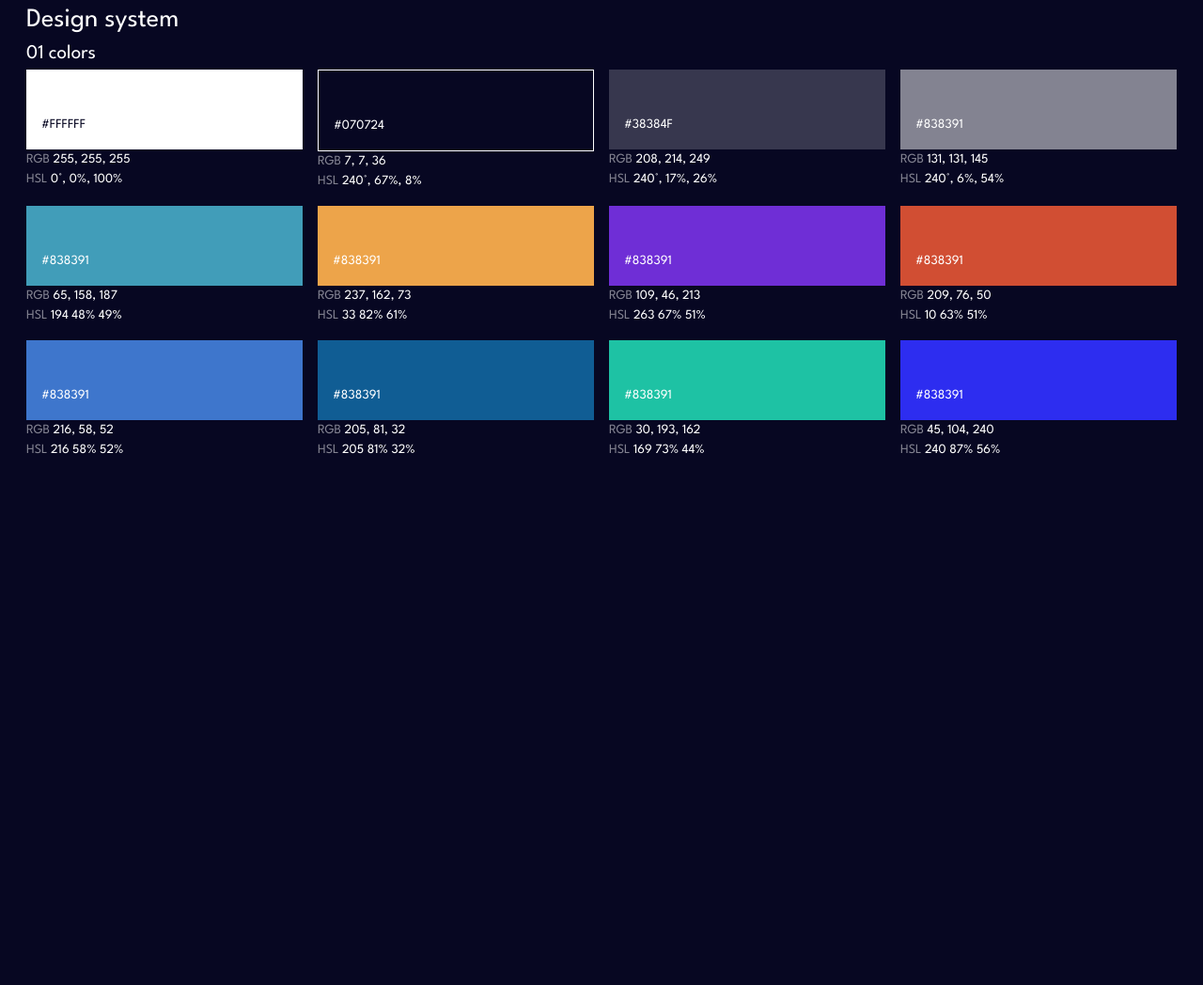
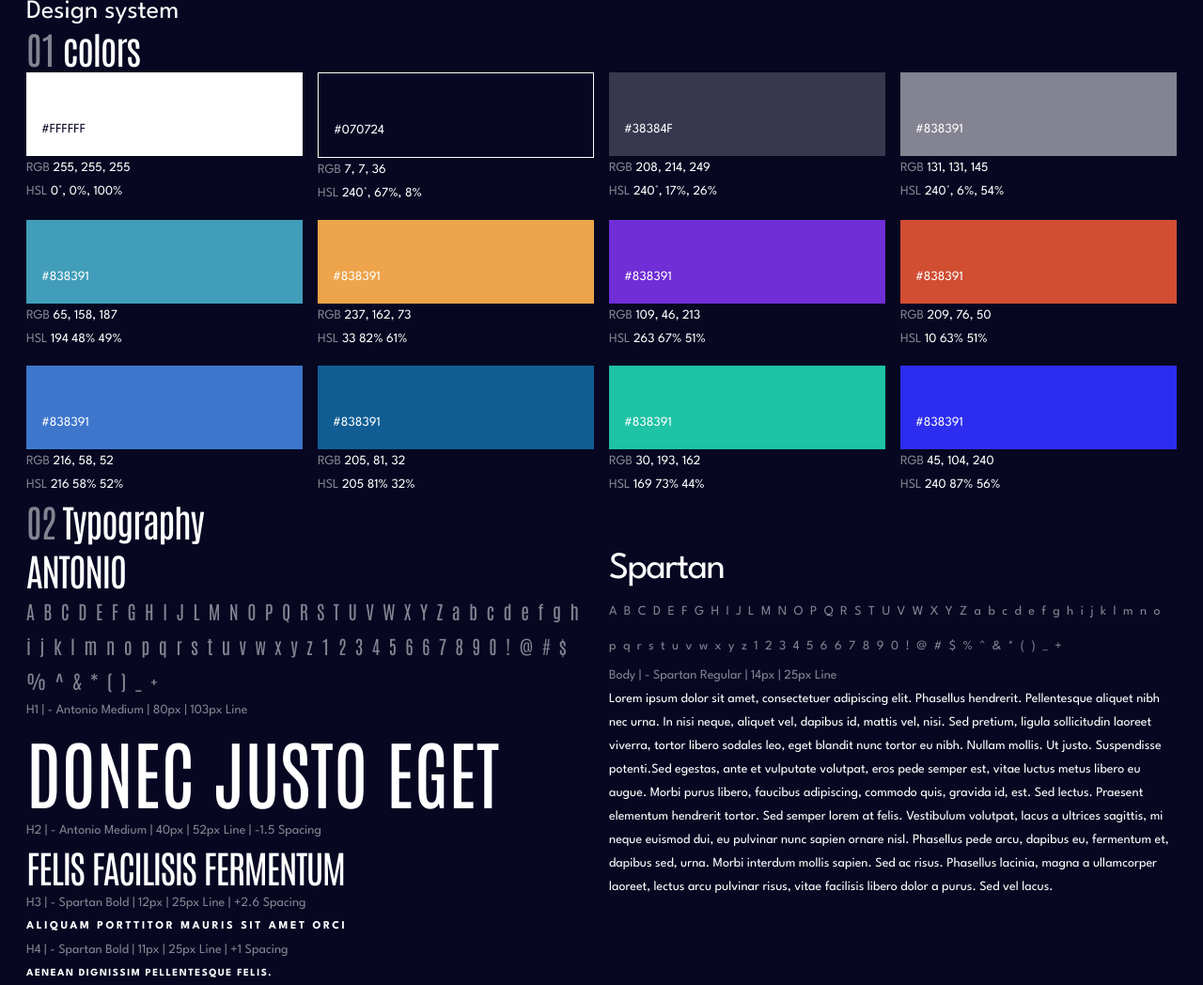
Before and after one commit to RaimondasSileikis/planets-fact-site, a website: page design-system.html in a window 1280 px wide. Shown: the whole page at 94% size. Before the commit the page ends 800 px from the top, so only its background shows below. Drawn offline with Linux system fonts and the light colour scheme.

Commit message:
design-system typography

```diff
--- a/design-system.html
+++ b/design-system.html
@@ -3,16 +3,15 @@
         <title>Design system</title>
 
         <link rel="preconnect" href="https://fonts.googleapis.com">
-        <link rel="preconnect" href="https://fonts.gstatic.com" crossorigin>
-        <link href="https://fonts.googleapis.com/css2?family=Antonio&family=League+Spartan:wght@400;700&display=swap" rel="stylesheet">
-
+<link rel="preconnect" href="https://fonts.gstatic.com" crossorigin>
+<link href="https://fonts.googleapis.com/css2?family=Antonio:wght@400;700&family=League+Spartan:wght@400;700&display=swap" rel="stylesheet">
         <link rel="stylesheet" href="index.css">
     </head>
     <body>
         <div class="container ">
             <h1>Design system</h1>
             <section id="colors">
-                <h2><span>01</span> colors</h2>
+                <h2 class="ff-antonio fs-500"><span class="text-accent">01</span> colors</h2>
                 <div class="grid" style="grid-template-columns: 1fr 1fr 1fr 1fr; ">
                     <div style="flex-grow: 1;">
                         <div class="bg-white text-dark" style="padding: 3rem 1rem 1rem; ">#FFFFFF</div>
@@ -88,6 +87,50 @@
 
                 </div>
             </section>
+
+            <section id="colors">
+                <h2 class="ff-antonio fs-500"><span class="text-accent">02</span> Typography</h2>
+                <div class="flex">
+                    <div style="flex-basis: 100%">
+                        <div>
+                            <p  class="fs-500 ff-antonio uppercase">ANTONIO</p>
+                            <p class="text-accent ff-antonio" style="font-size: 20px;line-height: 37px; letter-spacing: 9.45px; overflow-wrap: anywhere ">ABCDEFGHIJLMNOPQRSTUVWXYZabcdefghijklmnopqrstuvwxyz12345667890!@#$%^&*()_+</p>
+                        </div>
+
+                        <div>
+                            <p class="text-accent">H1 | - Antonio Medium | 80px | 103px Line</p>
+                            <p class="fs-600 ff-antonio uppercase" >Donec justo eget</p>
+                        </div>
+                        <div>
+                            <p class="text-accent">H2 | - Antonio Medium | 40px | 52px Line | -1.5 Spacing</p>
+                            <p class="fs-500 ff-antonio uppercase">felis facilisis fermentum</p>
+                        </div>
+                        <div>
+                            <p class="text-accent">H3 | - Spartan Bold | 12px | 25px Line | +2.6 Spacing</p>
+                            <p class="fs-300 uppercase">Aliquam porttitor mauris sit amet orci</p>
+                        </div>
+                        <div>
+                            <p class="text-accent">H4 | - Spartan Bold | 11px | 25px Line | +1 Spacing</p>
+                            <p class="fs-200 uppercase">Aenean dignissim pellentesque felis.</p>
+                        </div>
+                    </div>
+
+                    <div style="flex-basis: 100%">
+                        <div>
+                            <p class="fs-500">Spartan</p>
+                            <p class="text-accent" style="line-height: 37px; letter-spacing: 7.415px; overflow-wrap: anywhere">ABCDEFGHIJLMNOPQRSTUVWXYZabcdefghijklmnopqrstuvwxyz12345667890!@#$%^&*()_+</p>
+                        </div>
+                        <div>
+                            <p class="text-accent">Body | - Spartan Regular | 14px | 25px Line</p>
+                            <p>Lorem ipsum dolor sit amet, consectetuer adipiscing elit. Phasellus hendrerit. Pellentesque aliquet nibh nec urna. In nisi neque, aliquet vel, dapibus id, mattis vel, nisi. Sed pretium, ligula sollicitudin laoreet viverra, tortor libero sodales leo, eget blandit nunc tortor eu nibh. Nullam mollis. Ut justo. Suspendisse potenti.Sed egestas, ante et vulputate volutpat, eros pede semper est, vitae luctus metus libero eu augue. Morbi purus libero, faucibus adipiscing, commodo quis, gravida id, est. Sed lectus. Praesent elementum hendrerit tortor. Sed semper lorem at felis. Vestibulum volutpat, lacus a ultrices sagittis, mi neque euismod dui, eu pulvinar nunc sapien ornare nisl. Phasellus pede arcu, dapibus eu, fermentum et, dapibus sed, urna. Morbi interdum mollis sapien. Sed ac risus. Phasellus lacinia, magna a ullamcorper laoreet, lectus arcu pulvinar risus, vitae facilisis libero dolor a purus. Sed vel lacus.</p>
+                        </div>
+
+                    </div>
+
+                </div>
+
+
+            </section>
         </div>
 
 
--- a/index.css
+++ b/index.css
@@ -40,7 +40,6 @@ h1,
 h2,
 h3,
 h4,
-h5,
 p,
 figure,
 picture {
@@ -52,17 +51,17 @@ h2,
 h3,
 h4,
 h5,
-h6,
 p {
     font-weight: 400;
 }
+
 
 body {
     font-family: var(--ff-normal);
     font-size: var(--fs-400);
     color: hsl(var(--clr-white));
     background-color: hsl( var(--clr-dark) );
-    line-height: 1.5;
+    line-height: 1.5625rem;
     min-height: 100vh;
 }
 
@@ -139,31 +138,34 @@ select {
 .text-accent { color: hsl( var(--clr-accent-light) );}
 
 
-.ff-normal {font-family: var(--ff-normal);};
-.ff-antonio {font-family: var(--ff-antonio);};
+.ff-normal {font-family: var(--ff-normal);}
+.ff-antonio {font-family: var(--ff-antonio);}
+
 
 .fs-600 {
     font-size: var(--fs-600);
-    line-height: 6,4375rem
-};
+    line-height: 6.4375rem;
+}
 .fs-500 {
     font-size: var(--fs-500);
     line-height: 3.25rem;
-    letter-spacing: 0,0938rem;
-};
+    letter-spacing: -0.0938rem;
+}
 .fs-200,
 .fs-300,
 .fs-400 {
     font-size: var(--fs-400);
-    line-height: 1,5625rem;
-};
+    line-height: 1.5625rem;
+}
 .fs-300 {
     font-size: var(--fs-300);
-    letter-spacing: 0,1625rem;
-};
+    letter-spacing: 0.1625rem;
+    font-weight: 700;
+}
 .fs-200 {
     font-size: var(--fs-200);
-    letter-spacing: 0,0938rem;
-};
+    letter-spacing: 0.0938rem;
+    font-weight: 700;
+}
 
-.uppercase{ text-transform: uppercase;};
+.uppercase{ text-transform: uppercase;}
```
